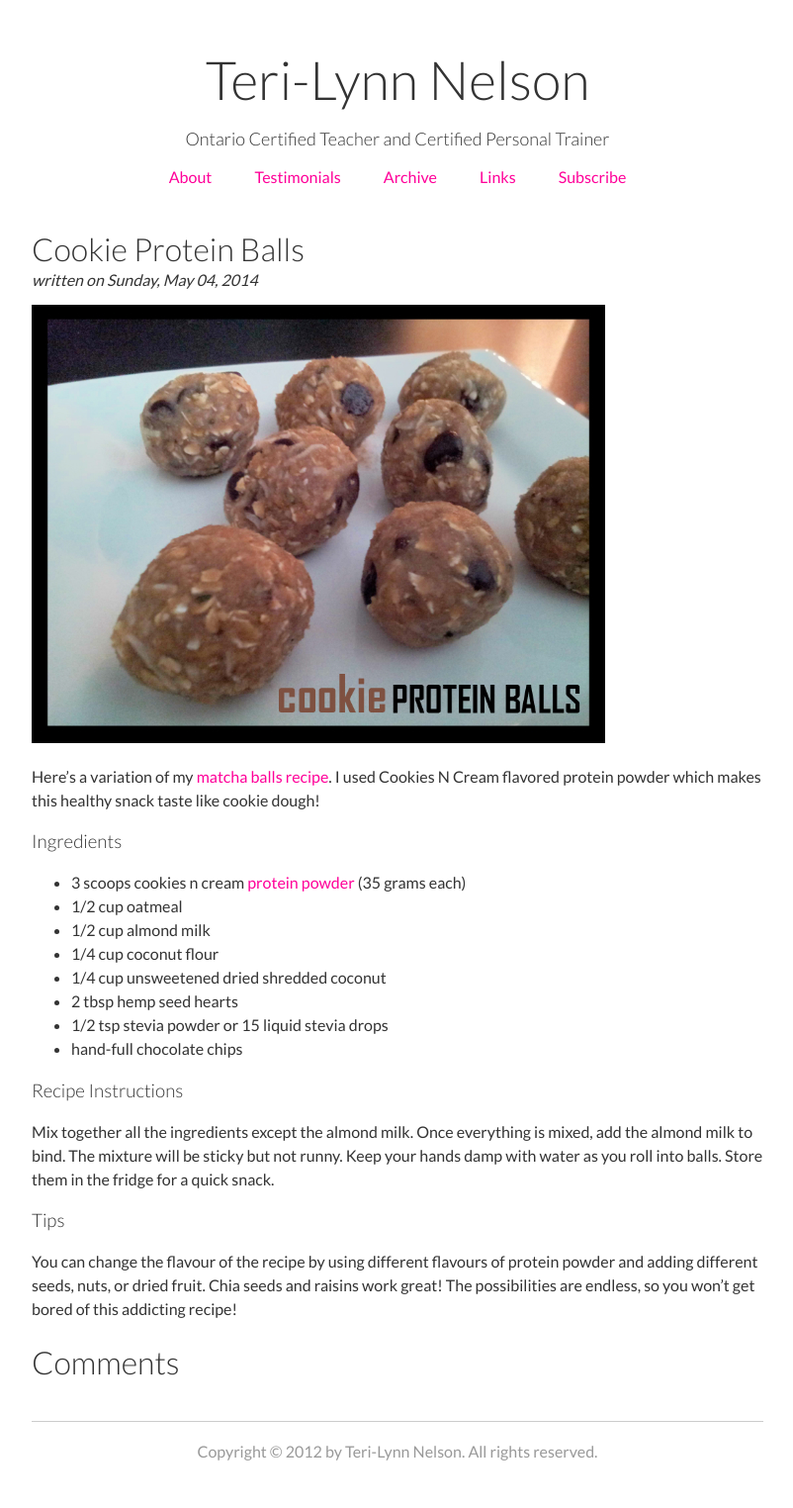
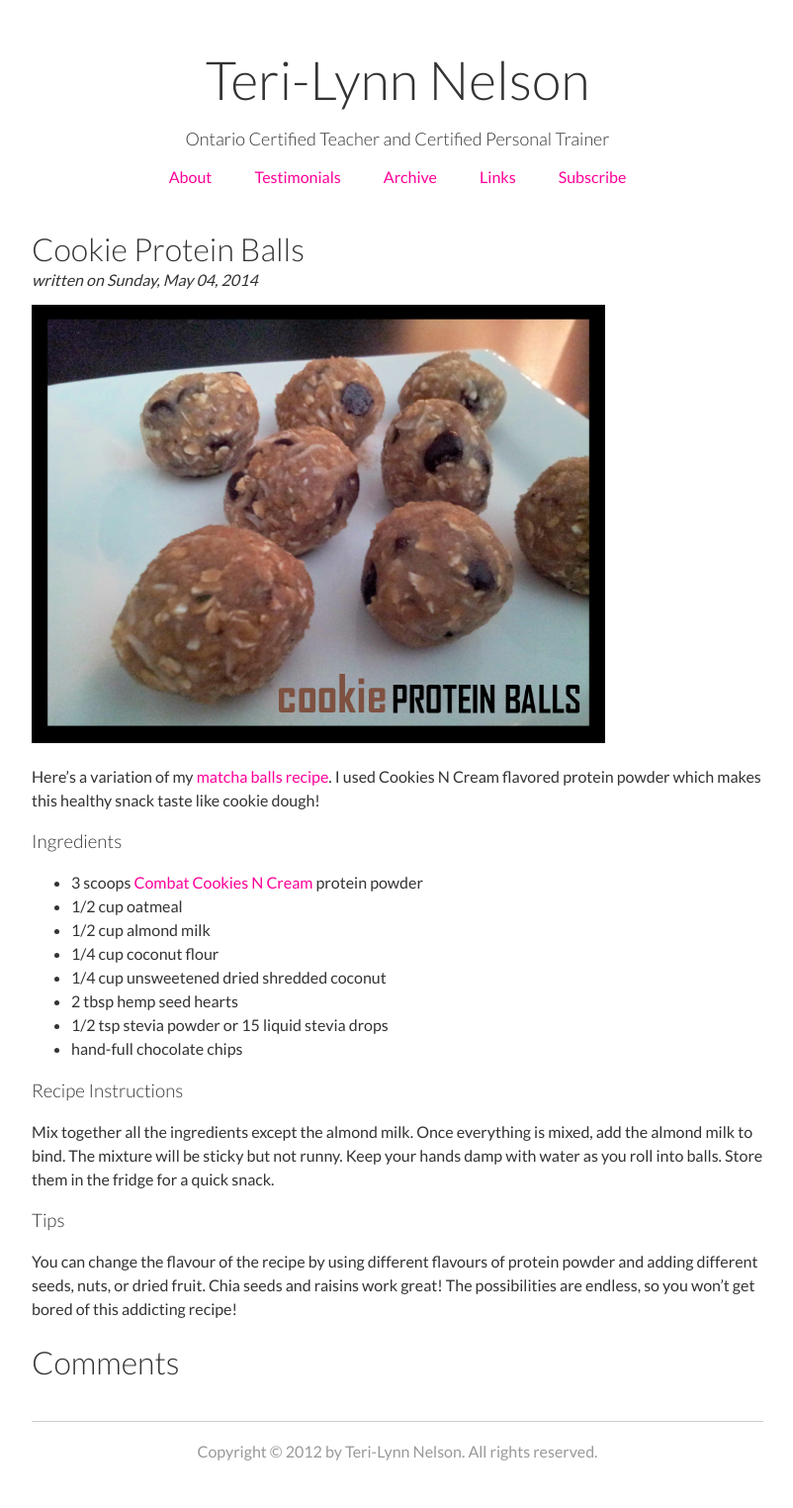
Before and after one commit to teri-lynn/teri-lynn.github.com, a Jekyll site: the page built from _posts/2014-05-04-cookie-protein-balls.md, in a window 1280 px wide. Shown: the whole page at 99% size, without its empty margins (238-1040 px from the left). Built offline with Jekyll 4.4.1, drawn with Linux system fonts in a browser that asks for light colours; Markdown is read by kramdown in place of the engine named in the settings.

Commit message:
Changed Link for Protein Balls

```diff
--- a/_posts/2014-05-04-cookie-protein-balls.md
+++ b/_posts/2014-05-04-cookie-protein-balls.md
@@ -9,7 +9,7 @@
 
 ###Ingredients
 
-- 3 scoops cookies n cream [protein powder](http://halfwhey.com/) (35 grams each)
+- 3 scoops [Combat Cookies N Cream](http://halfwhey.com/products/6) protein powder
 - 1/2 cup oatmeal
 - 1/2 cup almond milk
 - 1/4 cup coconut flour
```
